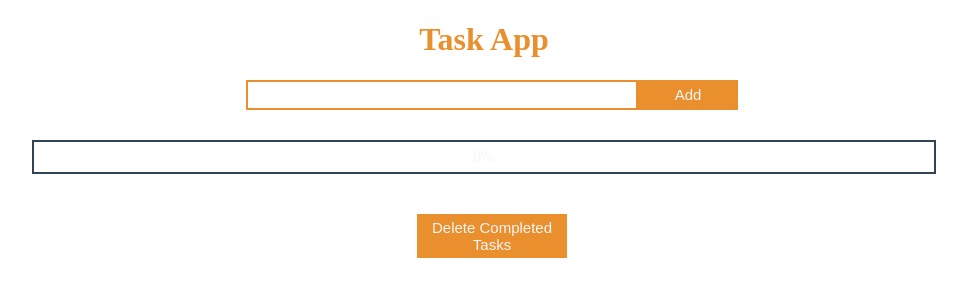
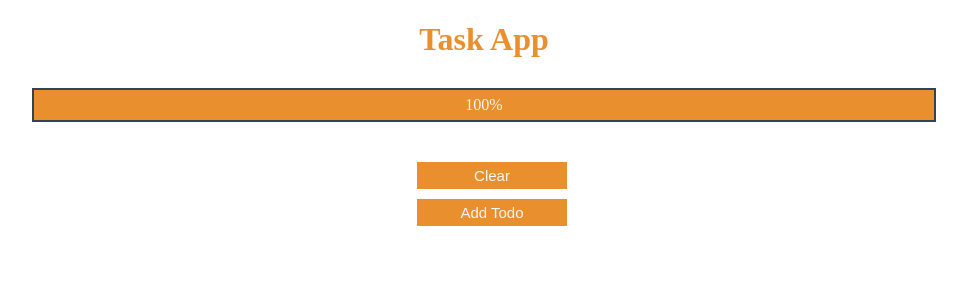
Before and after one commit to S460s/react-ts, a React (Create React App) app: page / in a window 1280 px wide. Shown: the top 300 px of the page, without its empty margins (156-1123 px from the left). Built offline with nearby package versions, Linux system fonts and the light colour scheme; the HTML template or start-up script is replaced by a standard one.

Commit message:
Added button to toggle the form

```diff
--- a/src/App.tsx
+++ b/src/App.tsx
@@ -1,4 +1,4 @@
-import React, { useReducer } from 'react';
+import React, { useReducer, useState } from 'react';
 import uniqid from 'uniqid';
 
 import styled, { ThemeProvider } from 'styled-components';
@@ -12,7 +12,7 @@ import { TaskInterface } from './common/interfaces';
 import TaskForm from './components/TaskForm';
 import ProgressBar from './components/ProgressBar';
 
-const ClearBtn = styled(Button)`
+const BigBtn = styled(Button)`
 	width: 150px;
 	padding: 5px;
 	margin-top: 10px;
@@ -41,7 +41,10 @@ function reducer(state: typeof initialValue, action: ACTIONTYPE) {
 	let value: TaskInterface[] | null = null;
 	switch (action.type) {
 		case 'add':
-			value = [...state, { title: action.payload.title, isDone: false, id: uniqid() }];
+			value = [
+				...state,
+				{ title: action.payload.title, isDone: false, id: uniqid() },
+			];
 			break;
 
 		case 'delete':
@@ -50,13 +53,17 @@ function reducer(state: typeof initialValue, action: ACTIONTYPE) {
 
 		case 'complete':
 			value = state.map((task: TaskInterface) => {
-				return task.id === action.payload ? { ...task, isDone: !task.isDone } : task;
+				return task.id === action.payload
+					? { ...task, isDone: !task.isDone }
+					: task;
 			});
 			break;
 
 		case 'edit':
 			value = state.map((task: TaskInterface) => {
-				return task.id === action.payload.id ? { ...task, title: action.payload.newName } : task;
+				return task.id === action.payload.id
+					? { ...task, title: action.payload.newName }
+					: task;
 			});
 			break;
 
@@ -75,6 +82,7 @@ function reducer(state: typeof initialValue, action: ACTIONTYPE) {
 
 const App = () => {
 	const [tasks, dispatch] = useReducer(reducer, initialValue);
+	const [isOpen, setIsOpen] = useState<boolean>(false);
 
 	const handleAddTask = (task: TaskInterface) => {
 		dispatch({ type: 'add', payload: task });
@@ -113,13 +121,16 @@ const App = () => {
 	return (
 		<ThemeProvider theme={darkTheme}>
 			<Title>Task App</Title>
-			<TaskForm addTask={handleAddTask} />
+			<TaskForm isOpen={isOpen} addTask={handleAddTask} />
 			<ProgressBar tasks={tasks} />
 			<TaskConteiner>
-				<ClearBtn onClick={clearCompletedTasks} isPrimary>
-					Delete Completed Tasks
-				</ClearBtn>
 				{todoComponents}
+				<BigBtn onClick={clearCompletedTasks} isPrimary>
+					Clear
+				</BigBtn>
+				<BigBtn isPrimary onClick={() => setIsOpen((prevState) => !prevState)}>
+					Add Todo
+				</BigBtn>
 			</TaskConteiner>
 		</ThemeProvider>
 	);
--- a/src/common/StyledTask.tsx
+++ b/src/common/StyledTask.tsx
@@ -6,7 +6,8 @@ interface ButtonProps {
 const Button = styled.button<ButtonProps>`
 	background-color: ${({ isPrimary, theme }) =>
 		isPrimary ? theme.colors.primary : theme.colors.light};
-	color: ${({ isPrimary, theme }) => (isPrimary ? theme.colors.light : theme.colors.primary)};
+	color: ${({ isPrimary, theme }) =>
+		isPrimary ? theme.colors.light : theme.colors.primary};
 	width: 100px;
 	outline: none;
 	border: none;
@@ -14,16 +15,15 @@ const Button = styled.button<ButtonProps>`
 	font-size: ${({ theme }) => theme.fontSize.medium};
 `;
 
+export const Form = styled.form`
+	width: 100vw;
+	height: 30px;
+	justify-content: center;
+`;
+
 export const Title = styled.h1`
 	color: ${({ theme }) => theme.colors.primary};
 	text-align: center;
-`;
-
-export const Form = styled.form`
-	width: 100vw;
-	height: 30px;
-	display: flex;
-	justify-content: center;
 `;
 
 export const Input = styled.input`
--- a/src/components/ProgressBar.tsx
+++ b/src/components/ProgressBar.tsx
@@ -9,11 +9,11 @@ const StyledBar = styled.div<StyledBarProps>`
 	width: ${({ width }) => width}%;
 	height: 100%;
 	background-color: ${({ theme }) => theme.colors.primary};
-	transition: width 1s ease;
 	display: flex;
 	justify-content: flex-end;
 	align-items: center;
 	position: absolute;
+	transition: width 1s ease;
 `;
 
 const BarWrap = styled.div`
@@ -49,7 +49,7 @@ const ProgressBar = ({ tasks }: ProgressBarProps) => {
 			completed += 1;
 		}
 	});
-	let percent = total ? (completed / total) * 100 : 0;
+	let percent = total ? (completed / total) * 100 : 100;
 
 	return (
 		<BarWrap>
--- a/src/components/Task.tsx
+++ b/src/components/Task.tsx
@@ -2,6 +2,7 @@ import React, { useState } from 'react';
 import styled from 'styled-components';
 import Button from '../common/StyledTask';
 import { TaskInterface } from '../common/interfaces';
+
 interface TaskProps extends TaskInterface {
 	handleDelete(id: string): void;
 	complete(id: string): void;
@@ -22,7 +23,8 @@ const StyledTask = styled.div<StyledTaskProps>`
 	min-width: 400px;
 	margin-top: 10px;
 	color: ${({ theme }) => theme.colors.dark};
-	text-decoration: ${({ isComplete }) => (isComplete ? 'line-through' : 'none')};
+	text-decoration: ${({ isComplete }) =>
+		isComplete ? 'line-through' : 'none'};
 	animation: 2s linear ${({ theme }) => theme.animations.fadeIn};
 	height: 60px;
 `;
@@ -53,7 +55,14 @@ const Input = styled.input`
 	margin-left: 10px;
 `;
 
-function Task({ title, id, isDone, handleDelete, complete, edit }: TaskProps): JSX.Element {
+function Task({
+	title,
+	id,
+	isDone,
+	handleDelete,
+	complete,
+	edit,
+}: TaskProps): JSX.Element {
 	const [editMode, setEditMode] = useState(false);
 	const [newTitle, setNewTitle] = useState(title);
 
@@ -90,7 +99,10 @@ function Task({ title, id, isDone, handleDelete, complete, edit }: TaskProps): J
 				</React.Fragment>
 			) : (
 				<React.Fragment>
-					<Input value={newTitle} onChange={(e) => setNewTitle(e.target.value)} />
+					<Input
+						value={newTitle}
+						onChange={(e) => setNewTitle(e.target.value)}
+					/>
 					<ButtonWrap>
 						<Button onClick={saveTodo}>Save</Button>
 						<Button onClick={toggleEdit}>Cancel</Button>
--- a/src/components/TaskForm.tsx
+++ b/src/components/TaskForm.tsx
@@ -1,13 +1,23 @@
 import { useState } from 'react';
-import Button, { Input, Form } from '../common/StyledTask';
+import Button, { Form, Input } from '../common/StyledTask';
 import uniqid from 'uniqid';
 import { TaskInterface } from '../common/interfaces';
+import styled from 'styled-components';
+
+interface StyledFormProps {
+	isOpen: boolean;
+}
+
+const StyledTaskForm = styled(Form)<StyledFormProps>`
+	display: ${(props) => (props.isOpen ? 'flex' : 'none')};
+`;
 
 interface TaskFormProps {
 	addTask(task: TaskInterface): void;
+	isOpen: boolean;
 }
 
-function TaskForm({ addTask }: TaskFormProps) {
+function TaskForm({ addTask, isOpen }: TaskFormProps) {
 	const [taskName, setTaskName] = useState<string>('');
 
 	const handleChange = (e: React.ChangeEvent<HTMLInputElement>): void => {
@@ -28,10 +38,15 @@ function TaskForm({ addTask }: TaskFormProps) {
 
 	return (
 		<div>
-			<Form onSubmit={handleSubmit}>
-				<Input type='text' value={taskName} onChange={handleChange} />
+			<StyledTaskForm isOpen={isOpen} onSubmit={handleSubmit}>
+				<Input
+					type='text'
+					value={taskName}
+					onChange={handleChange}
+					placeholder='Task Name'
+				/>
 				<Button isPrimary>Add</Button>
-			</Form>
+			</StyledTaskForm>
 		</div>
 	);
 }
```
